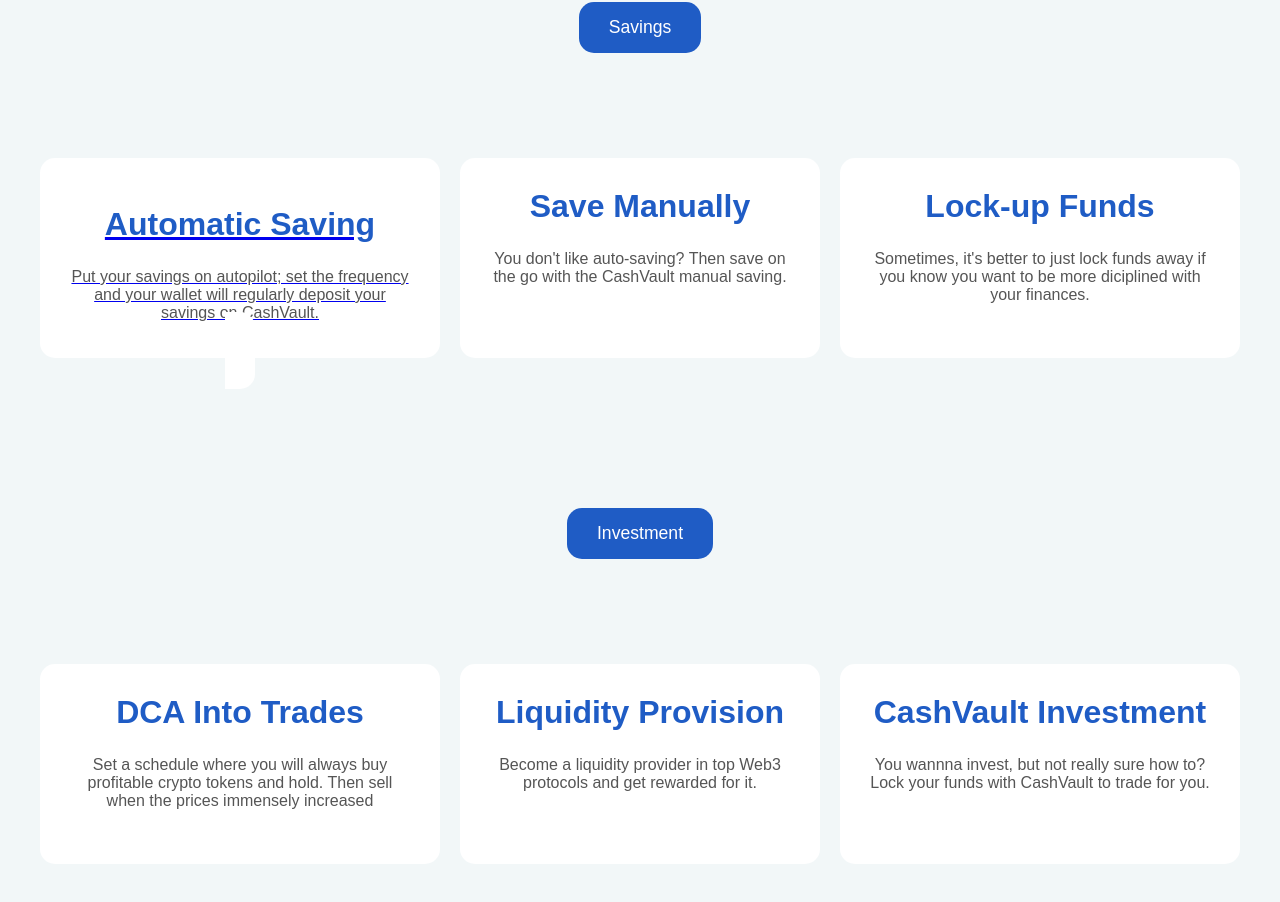
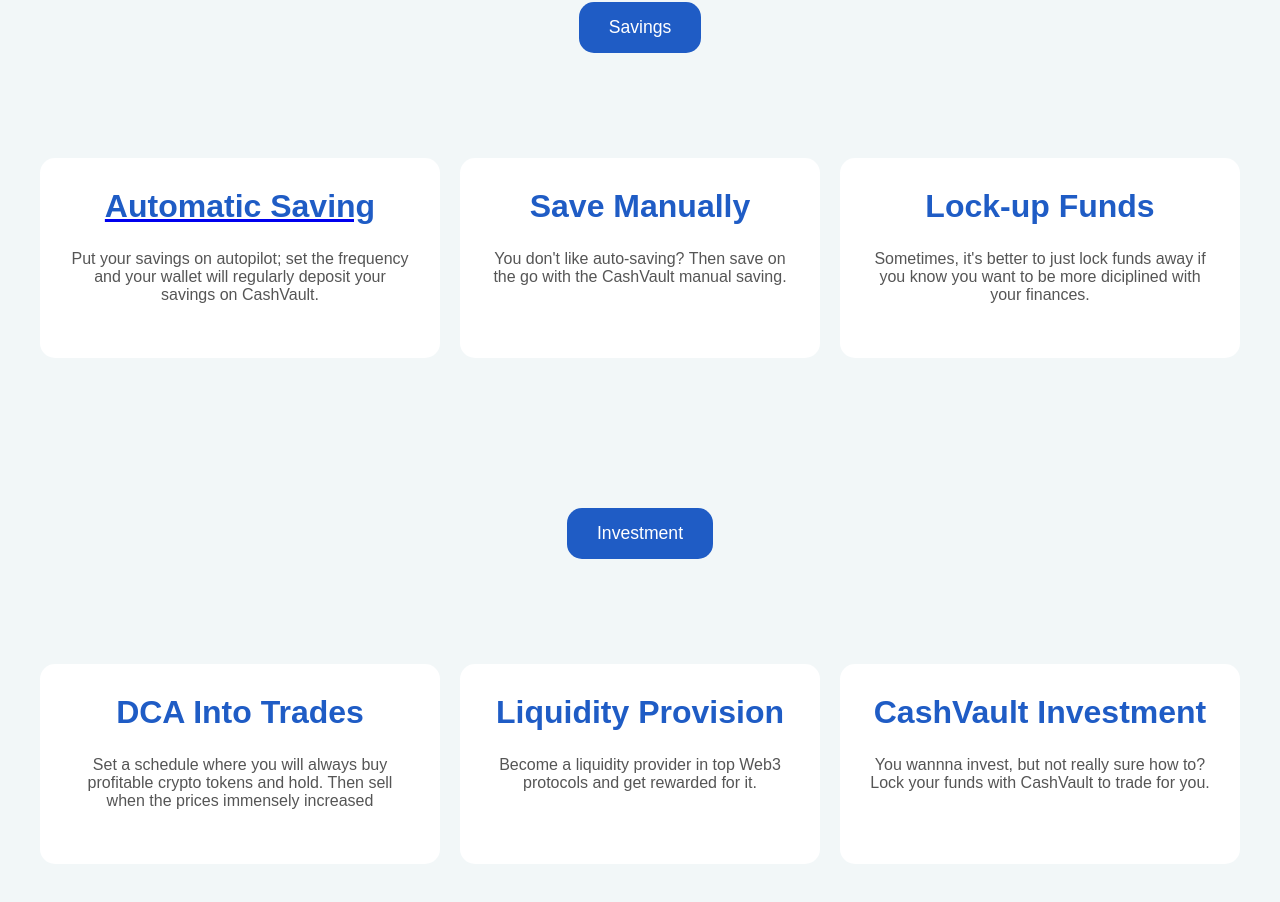
Before and after one commit to johnfawole/CashVault, a Next.js app: page / in a window 1280 px wide. Shown: the part 936-1838 px from the top of the page. Built offline with nearby package versions, Linux system fonts and the light colour scheme.

Commit message:
adjusting color of frequency button

```diff
--- a/src/pages/index.js
+++ b/src/pages/index.js
@@ -32,10 +32,10 @@
 
         <div className={styles.featureSection}>
           <div className={styles.featureBox}>
-            <Link href = "/automatic-saving" className = {styles.featureBox}>
+            <Link href = "/automatic-saving">
             <h3>Automatic Saving</h3>
+            </Link>
             <p>Put your savings on autopilot; set the frequency and your wallet will regularly deposit your savings on CashVault.</p>
-            </Link>
           </div>
 
           <div className={styles.featureBox}>
--- a/src/styles/AutomaticSaving.module.css
+++ b/src/styles/AutomaticSaving.module.css
@@ -105,7 +105,7 @@
     margin: 5px;
     border: 1px solid #ccc;
     cursor: pointer;
-    background-color: white;
+    background-color: rgb(12, 12, 12);
   }
 
   .active {
```
